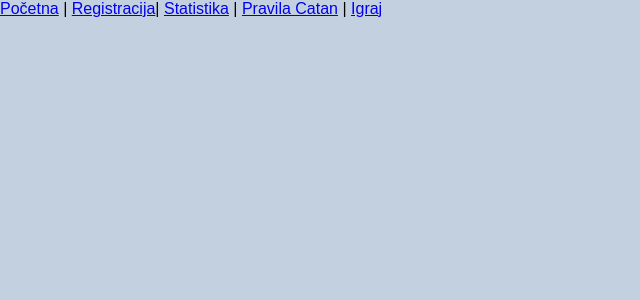
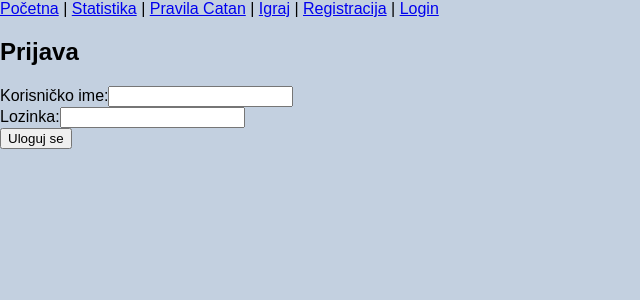
Before and after one commit to elab-development/klijentske-veb-tehnologije-2024-2023-0191-catan-online, a React (Create React App) app: page /login in a window 1280 px wide. Shown: the top 300 px of the page, without its empty margins (0-640 px from the left). Built offline with nearby package versions, Linux system fonts and the light colour scheme.

Commit message:
Dodata Login stranica

```diff
--- a/src/App.tsx
+++ b/src/App.tsx
@@ -4,17 +4,18 @@ import Register from "./Register";
 import Stats from "./Statistika_igraca";
 import CatanInfo from "./Pravila_igre";
 import Igraj from "./Igraj";
+import Login from "./Login";
 import './App.css';
 
 function App() {
   return (
     <Router>
       <nav>
-        <Link to="/">Početna</Link> | <Link to="/register">Registracija</Link>
-        | <Link to="/stats">Statistika</Link> | <Link to="/catan">Pravila Catan</Link> | <Link to="/igraj">Igraj</Link>
+        <Link to="/">Početna</Link> | <Link to="/stats">Statistika</Link> | <Link to="/catan">Pravila Catan</Link> | <Link to="/igraj">Igraj</Link> | <Link to="/register">Registracija</Link> | <Link to="/login">Login</Link>
       </nav>
       <Routes>
         <Route path="/" element={<Home />} />
+        <Route path="/login" element={<Login />} />
         <Route path="/register" element={<Register />} />
         <Route path="/stats" element={<Stats />} />
         <Route path="/catan" element={<CatanInfo />} />
--- /dev/null
+++ b/src/Login.tsx
@@ -0,0 +1,51 @@
+import {useState} from "react";
+import {useNavigate} from "react-router-dom";
+
+const Login: React.FC = () => {
+    const [username, setUsername] = useState("");
+    const [password, setPassword] = useState("");
+    const navigate = useNavigate();
+
+    const handleSumbit = (e: React.FormEvent) => {
+        e.preventDefault();
+    }
+
+    if(username === "admin" && password === "1234") {
+        localStorage.setItem("user", JSON.stringify({ username }));
+        navigate("/");
+    } else {
+        alert("Pogresno korisničko ime ili lozinka")
+    };
+
+    return (
+        <div className="login-container">
+            <form onSubmit={handleSumbit} className="login-form">
+                <h2>Prijava</h2>
+                <div>
+                    <label>Korisničko ime:</label>
+                    <input
+                        type = "text"
+                        value = {username}
+                        onChange={(e) => setUsername(e.target.value)}
+                        required
+                    />
+                </div>
+
+                <div>
+                    <label>Lozinka:</label>
+                    <input
+                        type = "password"
+                        value = {password}
+                        onChange={(e) => setPassword(e.target.value)}
+                        required
+                    />
+                </div>
+
+                <button type="submit">Uloguj se</button>
+            </form>
+        </div>
+
+    );
+};
+
+export default Login;
```
Also changed, not shown: src/slike/katantabla.png.
